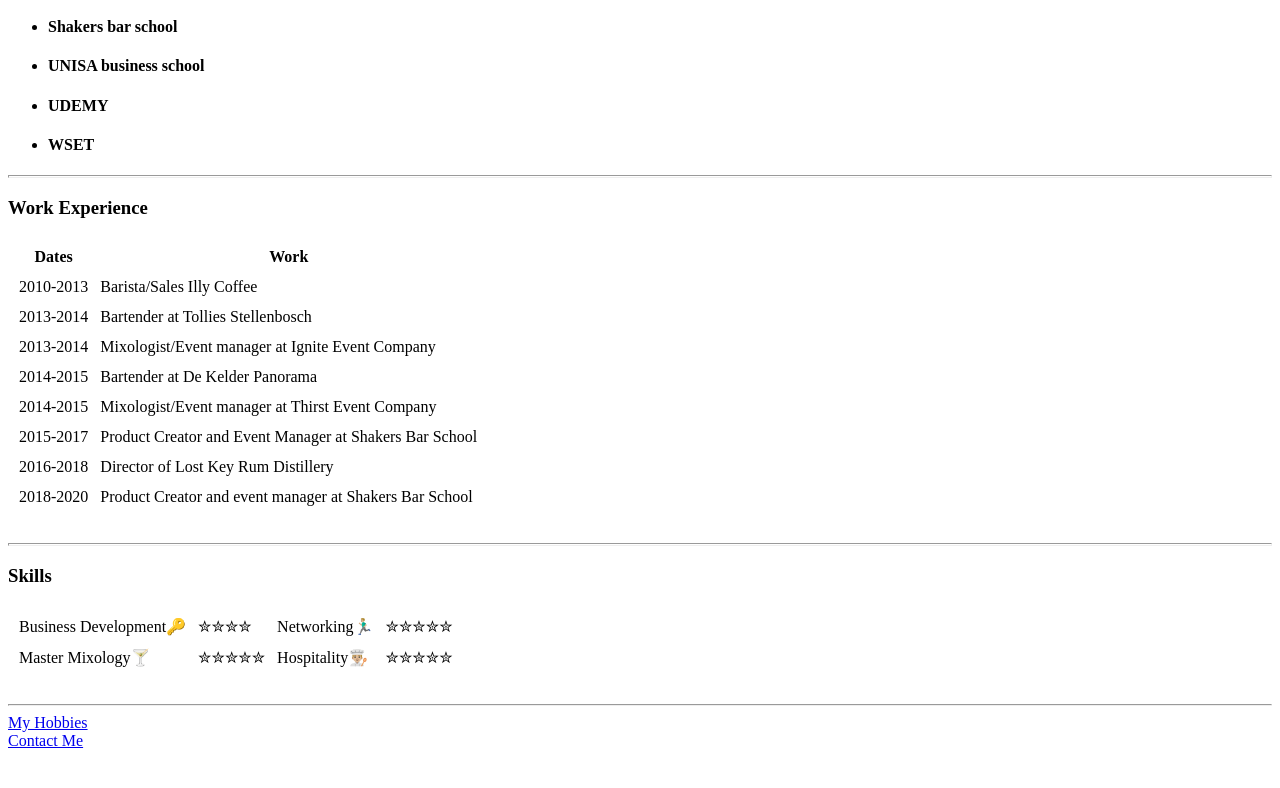
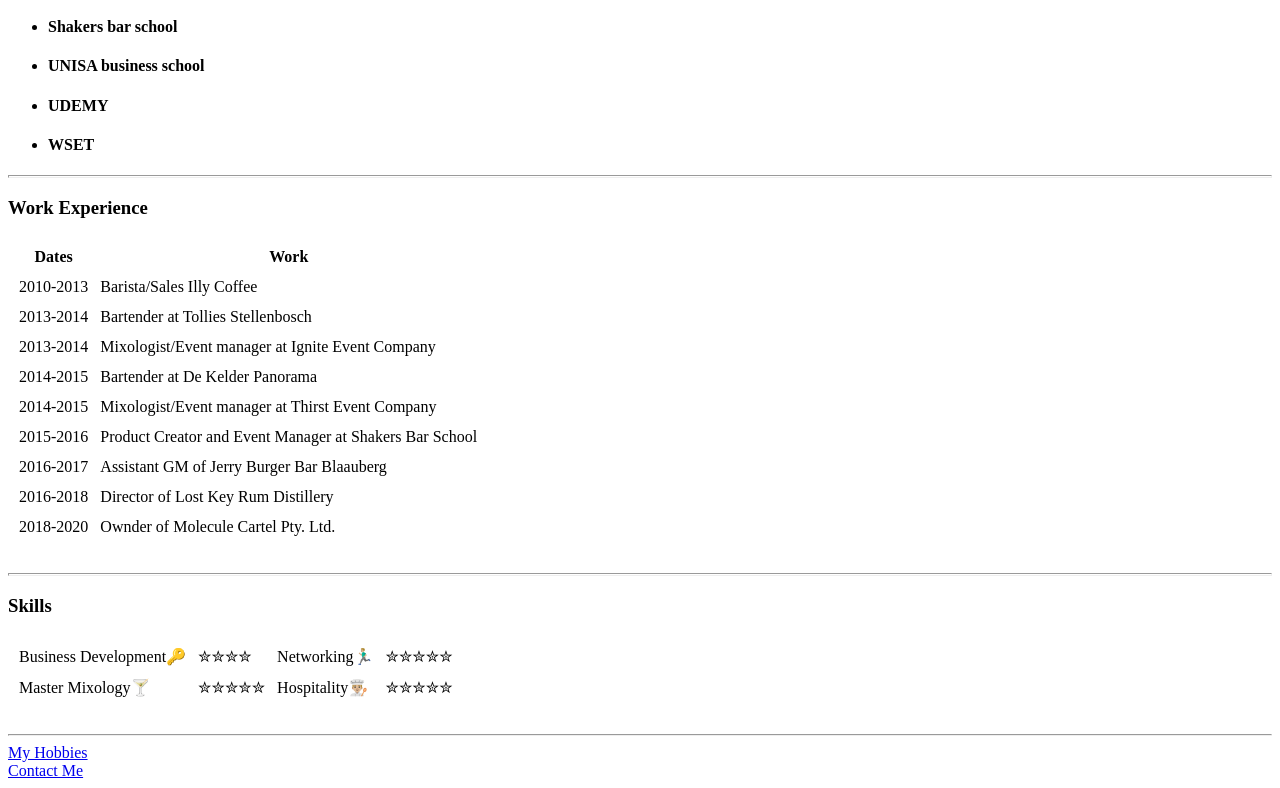
Before and after one commit to VulfHunter/CV, a plain HTML site: page index.html in a window 1280 px wide. Shown: the part 601-1389 px from the top of the page. Before the commit the page ends 1359 px from the top, so only its background shows below. Drawn offline with Linux system fonts and the light colour scheme.

Commit message:
add index finalization file (updated)

```diff
--- a/index.html
+++ b/index.html
@@ -73,8 +73,13 @@
   </tr>
 
   <tr>
-    <td>2015-2017</td>
+    <td>2015-2016</td>
     <td>Product Creator and Event Manager at Shakers Bar School</td>
+  </tr>
+
+  <tr>
+    <td>2016-2017</td>
+    <td>Assistant GM of Jerry Burger Bar Blaauberg</td>
   </tr>
 
   <tr>
@@ -84,7 +89,7 @@
 
   <tr>
     <td>2018-2020</td>
-    <td>Product Creator and event manager at Shakers Bar School</td>
+    <td>Ownder of Molecule Cartel Pty. Ltd.</td>
   </tr>
 
 </table>
```
